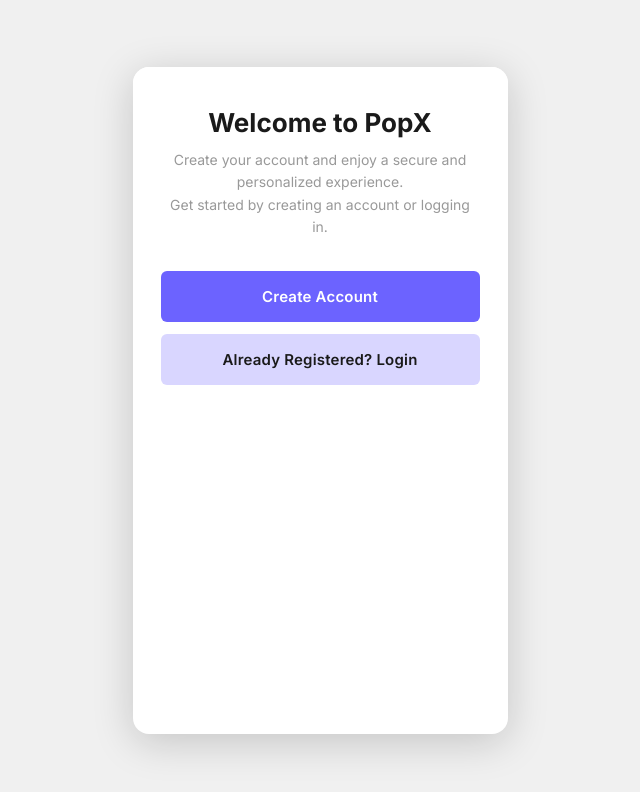
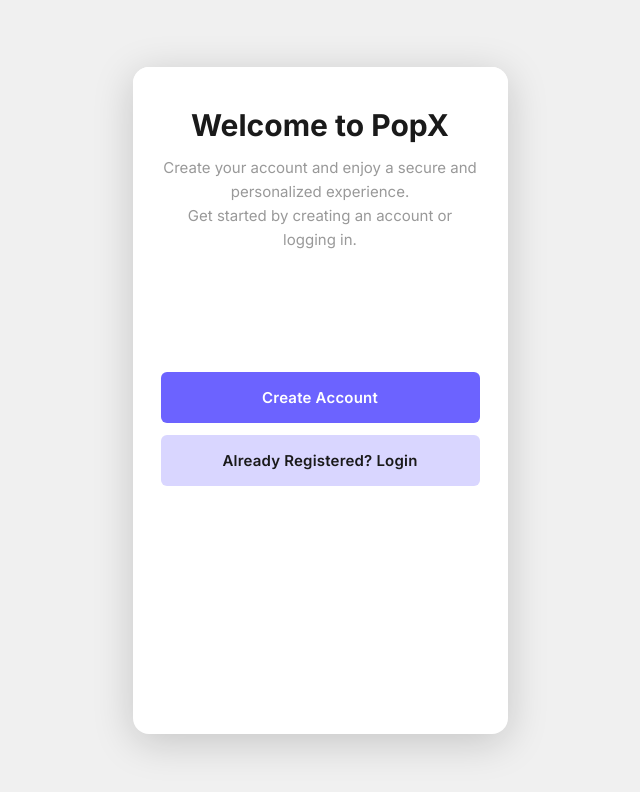
Before and after one commit to Saitejagara/popx-app, a React (Vite) app: page / in a window 1280 px wide. Shown: the top 792 px of the page, without its empty margins (320-960 px from the left). Built offline with nearby package versions, Linux system fonts and the light colour scheme.

Commit message:
Initial commit - PopX app

```diff
--- a/src/pages/WelcomePage.jsx
+++ b/src/pages/WelcomePage.jsx
@@ -12,28 +12,31 @@
     background: COLORS.white,
   },
   title: {
-    fontSize: 26,
-    fontWeight: 700,
+    fontSize: 30,
+    fontWeight: 800,
     color: COLORS.textPrimary,
-    margin: '0 0 10px',
+    margin: '0 0 12px',
     lineHeight: 1.25,
   },
   subtitle: {
-    fontSize: 14,
+    fontSize: 15,
     color: COLORS.textSecondary,
-    margin: '0 0 32px',
+    margin: '0 0 24px',
     lineHeight: 1.6,
+    maxWidth: 320,
   },
   center: {
     display: 'flex',
     flexDirection: 'column',
     alignItems: 'center',
-    justifyContent: 'center',
+    justifyContent: 'flex-end',
     flex: 1,
     textAlign: 'center',
+    paddingBottom: 96,
   },
   buttons: {
     width: '100%',
+    paddingBottom: 8,
   },
 };
 
```
